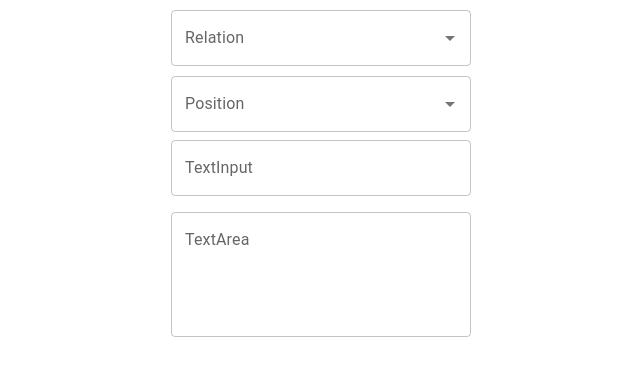
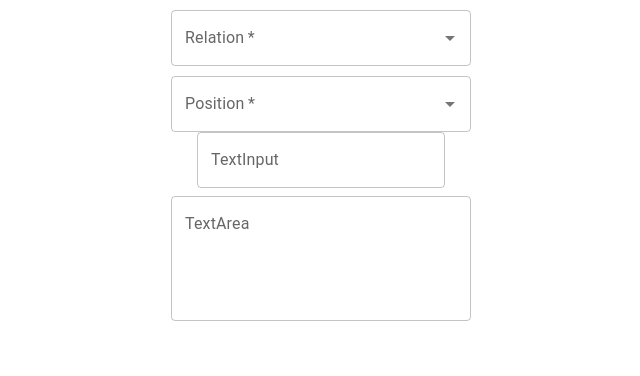
Before and after one commit to kirryya/graphql, a React (Create React App) app: page / in a window 1280 px wide. Shown: the top 376 px of the page, without its empty margins (319-959 px from the left). Built offline with nearby package versions, Linux system fonts and the light colour scheme; no server answers.

Commit message:
add @graphQl

```diff
--- a/package.json
+++ b/package.json
@@ -14,6 +14,7 @@
     "@types/node": "^18.6.4",
     "@types/react": "^18.0.15",
     "@types/react-dom": "^18.0.6",
+    "antd": "^4.22.3",
     "graphql": "^16.5.0",
     "react": "^18.2.0",
     "react-dom": "^18.2.0",
--- a/src/components/BasicTextField.tsx
+++ b/src/components/BasicTextField.tsx
@@ -1,18 +1,45 @@
 import * as React from 'react';
-import Box from '@mui/material/Box';
+import {ChangeEvent, KeyboardEvent, useState} from 'react';
 import TextField from '@mui/material/TextField';
 
 export const BasicTextFields = () => {
+
+    const [value, setValue] = useState<string>("")
+    const [error, setError] = useState<boolean>(false)
+
+    const onClickAddTask = () => {
+        if (value.length > 5 && value.length < 10) {
+            console.log(value)
+        } else {
+            setError(true)
+        }
+        /*setValue("")*/
+    }
+
+    const onChangeSetTitle = (e: ChangeEvent<HTMLInputElement>) => {
+        setValue(e.currentTarget.value)
+        setError(false)
+    }
+    const onKeyPressSetTitle = (e: KeyboardEvent<HTMLInputElement>) => {
+        if (e.key === "Enter") {
+            onClickAddTask()
+        }
+    }
+
+    const errorMessage = error
+        ? <div style={{color: "red"}}> Value is require! </div>
+        : null
+
     return (
-        <Box
-            component="form"
-            sx={{
-                '& > :not(style)': {m: 1, width: '300px'},
-            }}
-            noValidate
-            autoComplete="off"
-        >
-            <TextField id="outlined-basic" label="TextInput" variant="outlined"/>
-        </Box>
+        <TextField
+            value={value}
+            id="outlined-basic"
+            label={error ? errorMessage : "TextInput"}
+            variant="outlined"
+            error={!!errorMessage}
+            onChange={onChangeSetTitle}
+            onKeyPress={onKeyPressSetTitle}
+        />
+
     );
 }
--- a/src/components/CustomSelect.tsx
+++ b/src/components/CustomSelect.tsx
@@ -18,8 +18,8 @@ export const CustomSelect = (props: CustomSelectPropsType) => {
             disablePortal
             id="combo-box"
             options={props.users}
-            sx={{ width: 300 }}
-            renderInput={(params) => <TextField {...params} label={props.label} />}
+            sx={{width: 300}}
+            renderInput={(params) => <TextField required {...params} label={props.label}/>}
             getOptionLabel={option => option.name}
         />
     );
--- a/src/components/Multiline.tsx
+++ b/src/components/Multiline.tsx
@@ -1,13 +1,37 @@
 import * as React from 'react';
 import Box from '@mui/material/Box';
 import TextField from '@mui/material/TextField';
+import {ChangeEvent, KeyboardEvent, useState} from "react";
 
 export const Multiline = () => {
-   /* const [value, setValue] = React.useState('Controlled');
+    const [value, setValue] = useState<string>("")
+    const [error, setError] = useState<boolean>(false)
 
-    const handleChange = (event: React.ChangeEvent<HTMLInputElement>) => {
-        setValue(event.target.value);
-    };*/
+    const onClickAddTask = () => {
+        if (value.length > 5 && value.length < 10) {
+            console.log(value)
+            setValue(value)
+        } else {
+            setError(true)
+        }
+        /*setValue("")*/
+    }
+
+    const onChangeSetTitle = (e: ChangeEvent<HTMLInputElement>) => {
+        setValue(e.currentTarget.value)
+        setError(false)
+    }
+    const onKeyPressSetTitle = (e: KeyboardEvent<HTMLInputElement>) => {
+        if (e.key === "Enter") {
+            onClickAddTask()
+        }
+    }
+
+    const errorMessage = error
+        ? <div style={{color: "red"}}> Value is require! </div>
+        : null
+
+
 
     return (
         <Box
--- a/src/components/SelectCompanyPosition.tsx
+++ b/src/components/SelectCompanyPosition.tsx
@@ -6,13 +6,13 @@ import {CustomSelect, UsersType} from "./CustomSelect";
 
 export const SelectCompanyPosition = () => {
 
-    const [users, setUsers] = useState<UsersType[]>([{id: 1, name: "Vitya"}])
+    /*const [users, setUsers] = useState<UsersType[]>([{id: 1, name: "Vitya"}])
 
     const [getPosition, {data, error, loading}] = useLazyQuery<any, any>(
         GET_POSITION
     );
 
-   /* useEffect(() => {
+    useEffect(() => {
         if (!loading) {
             setUsers(data.name({
                     variables: {
@@ -24,6 +24,11 @@ export const SelectCompanyPosition = () => {
         }
     }, [])*/
 
+    const users = [
+        {name: "Artsyom", id: 3},
+        {name: "Dasha", id: 4},
+    ]
+
     return (
         <div>
             <CustomSelect users={users} label={"Position"}/>
--- a/src/components/SelectCompanyRelation.tsx
+++ b/src/components/SelectCompanyRelation.tsx
@@ -5,7 +5,7 @@ import {CustomSelect} from "./CustomSelect";
 
 export const SelectCompanyRelation = () => {
 
-    const [getRelation, {data, loading, error}] = useLazyQuery(GET_RELATION)
+    /*const [getRelation, {data, loading, error}] = useLazyQuery(GET_RELATION)
 
     useEffect(() => {
         if (!loading) {
@@ -17,7 +17,7 @@ export const SelectCompanyRelation = () => {
             )
 
         }
-    }, [getRelation])
+    }, [getRelation])*/
 
     const users = [
         {name: "Artsyom", id: 3},
--- a/src/queries/GetPosition.ts
+++ b/src/queries/GetPosition.ts
@@ -7,7 +7,7 @@ interface PositionQuery {
 
 export const GET_POSITION = gql`
   query
-  getUsers ($id: ID) {
+  getPosition ($id: ID) {
   applicantIndividualCompanyPosition (id: $id) {
     id
     name
--- a/src/queries/GetRelation.ts
+++ b/src/queries/GetRelation.ts
@@ -7,7 +7,8 @@ interface RelationQuery {
 
 
 export const GET_RELATION = gql`
-  query getUsers ($id: ID) {
+  query
+  getRelation ($id: ID) {
   applicantIndividualCompanyRelation (id: $id) {
     id
     name
```
Also changed, not shown: codegen.yml (+10 -6 lines), src/queries/position.gql (added, +7 -0 lines), 1 other file (tests, documents, lock files or other folders).
